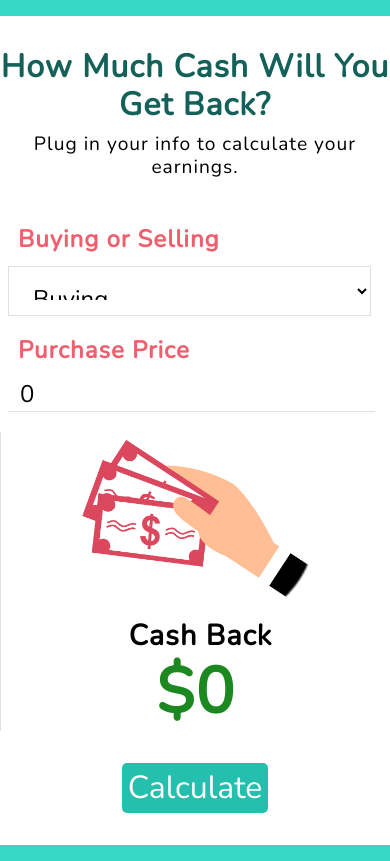
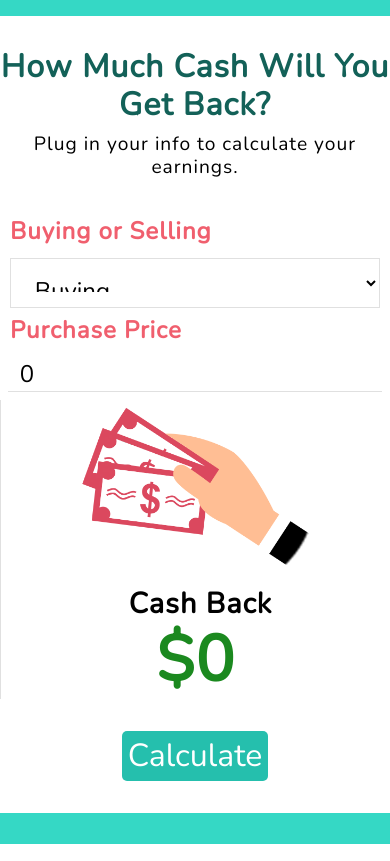
Before and after one commit to Ly900/cash-calculator, a PHP site: page / in a window 390 px wide. Run offline with PHP 8.4, Linux system fonts and the light colour scheme; some libraries are stand-ins or nearby versions.

Commit message:
fix mobile styling with inputs

```diff
--- a/style.css
+++ b/style.css
@@ -61,11 +61,13 @@ body {
     text-indent: 10px; }
   .cash-calc__form-select, .cash-calc__form-input {
     width: 95%;
+    margin: 0 auto;
     font-size: 1.5rem;
     font-family: 'Nunito', sans-serif; }
     @media screen and (min-width: 780px) {
       .cash-calc__form-select, .cash-calc__form-input {
-        width: 75%; } }
+        width: 75%;
+        margin: unset; } }
   .cash-calc__form-select {
     height: 50px;
     padding: 15px;
@@ -88,7 +90,10 @@ body {
   .cash-calc__results {
     text-align: center; }
   .cash-calc__input-section {
-    margin: .5em 0 1.25em .5em; }
+    margin: 0 0 .5em 0; }
+    @media screen and (min-width: 780px) {
+      .cash-calc__input-section {
+        margin: .5em 0 1.25em .5em; } }
   .cash-calc__submit-container {
     margin: 0 auto;
     width: 100%;
--- a/style.scss
+++ b/style.scss
@@ -84,10 +84,12 @@ body {
 	&__form-select,
 	&__form-input {
 		width: 95%;
+		margin: 0 auto;
 		font-size: 1.5rem;
 		font-family: 'Nunito', sans-serif;
 		@media screen and (min-width: 780px) {
 			width: 75%;
+			margin: unset;
 		}
 	}
 	&__form-select {
@@ -117,7 +119,10 @@ body {
 		text-align: center;
 	}
 	&__input-section {
-		margin: .5em 0 1.25em .5em;
+		margin: 0 0 .5em 0;
+		@media screen and (min-width: 780px) {
+			margin: .5em 0 1.25em .5em;
+		}
 	}
 	&__submit-container {
 		margin: 0 auto;
```
